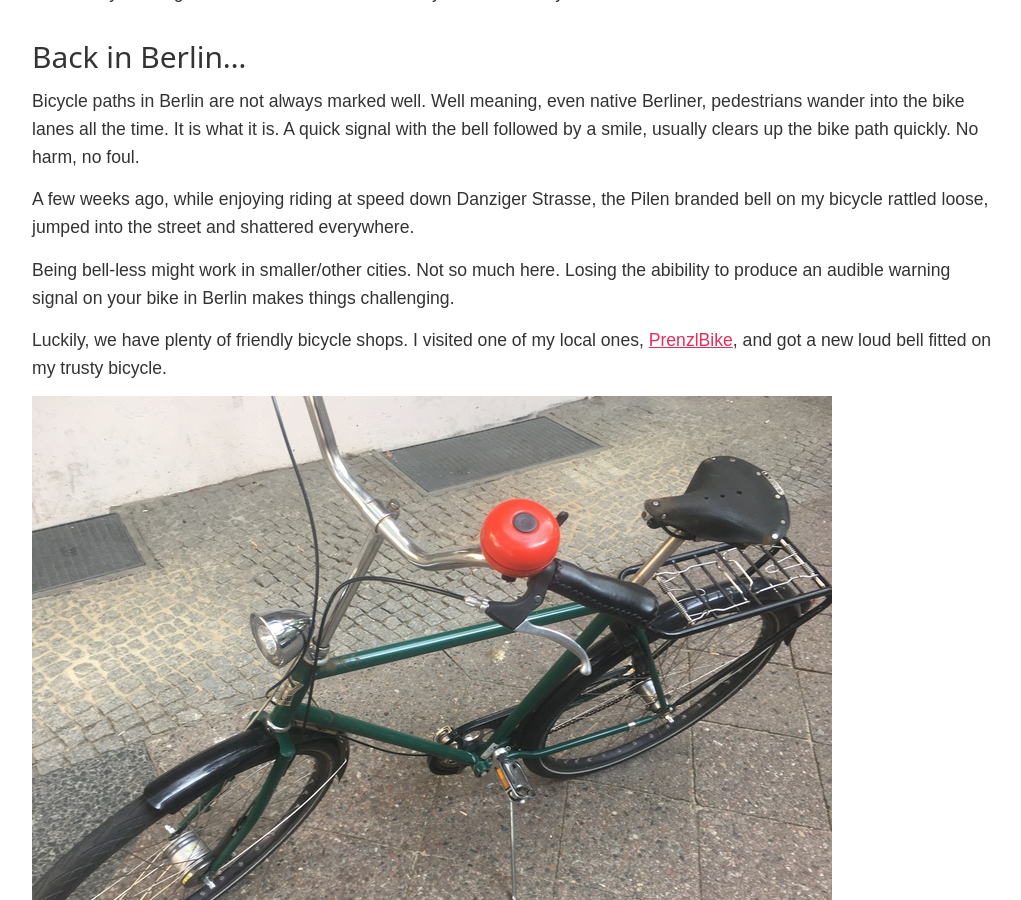
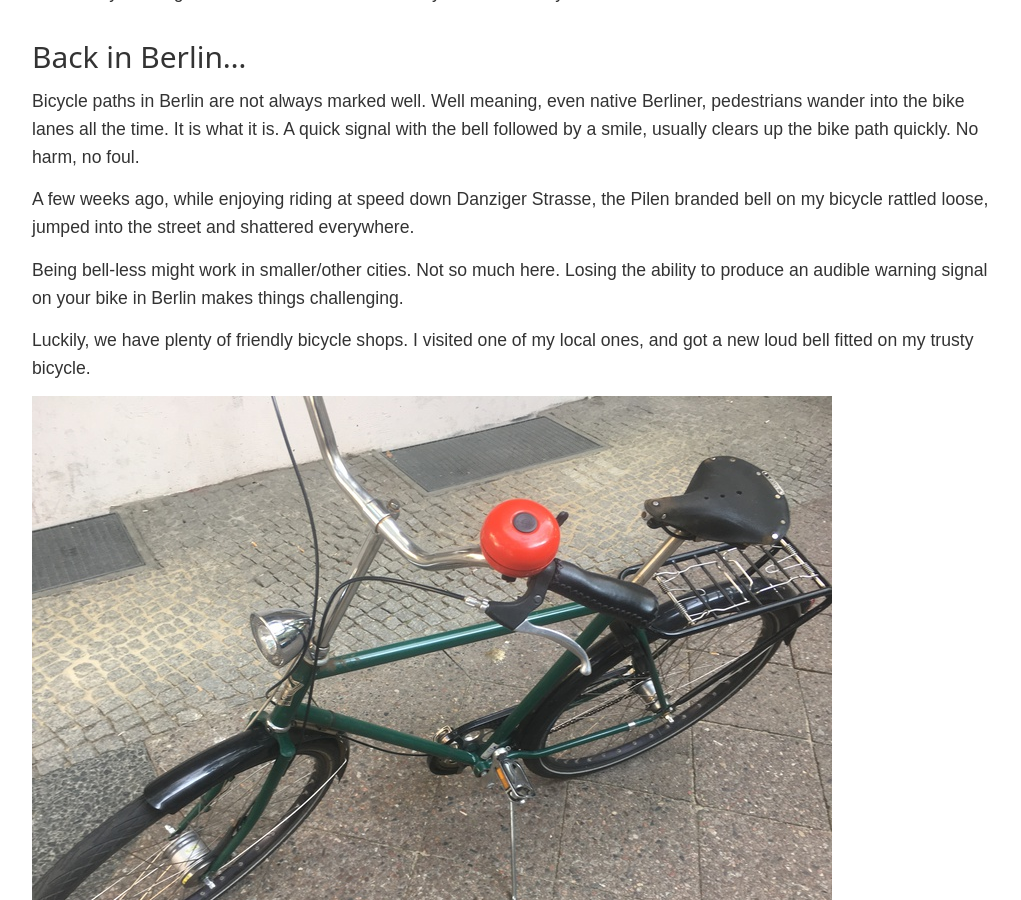
Before and after one commit to mroderick/blog.jekyll, a Jekyll site: the page built from _posts/2019-08-31-red-bell-green-bike.md, in a window 1280 px wide and 900 px high, scrolled down 1359 px. Shown: the whole window, without its empty margins (128-1149 px from the left). Built offline with Jekyll 4.4.1, drawn with Linux system fonts in a browser that asks for light colours.

Commit message:
Fix typo and remove link
I am not satisfied with the service my bicycle got, so I am not going to link the shop any longer

```diff
--- a/_posts/2019-08-31-red-bell-green-bike.md
+++ b/_posts/2019-08-31-red-bell-green-bike.md
@@ -24,9 +24,9 @@ Bicycle paths in Berlin are not always marked well. Well meaning, even native Be
 
 A few weeks ago, while enjoying riding at speed down Danziger Strasse, the Pilen branded bell on my bicycle rattled loose, jumped into the street and shattered everywhere.
 
-Being bell-less might work in smaller/other cities. Not so much here. Losing the abibility to produce an audible warning signal on your bike in Berlin makes things *challenging*.
+Being bell-less might work in smaller/other cities. Not so much here. Losing the ability to produce an audible warning signal on your bike in Berlin makes things *challenging*.
 
-Luckily, we have plenty of friendly bicycle shops. I visited one of my local ones, [PrenzlBike][prenzlbike], and got a new loud bell fitted on my trusty bicycle.
+Luckily, we have plenty of friendly bicycle shops. I visited one of my local ones, and got a new loud bell fitted on my trusty bicycle.
 
 ![Red bell, green bike][2]
 
@@ -38,7 +38,6 @@ Once again, Berlin should be able to hear me coming!
 
 [aero]: https://en.wikipedia.org/wiki/Saab_9-5#Aero
 [pilen-lyx]: https://www.pilencykel.se/en/pilen-lyx-gents-duragreen-brooks-b66-brown/
-[prenzlbike]: https://www.facebook.com/pages/category/Bicycle-Shop/PrenzlBike-Der-Fahrradladen-392482484512944/
 [1]: /images/2019-08-31/1-800.jpg
 [2]: /images/2019-08-31/2-800.jpg
 [3]: /images/2019-08-31/3-800.jpg
```
